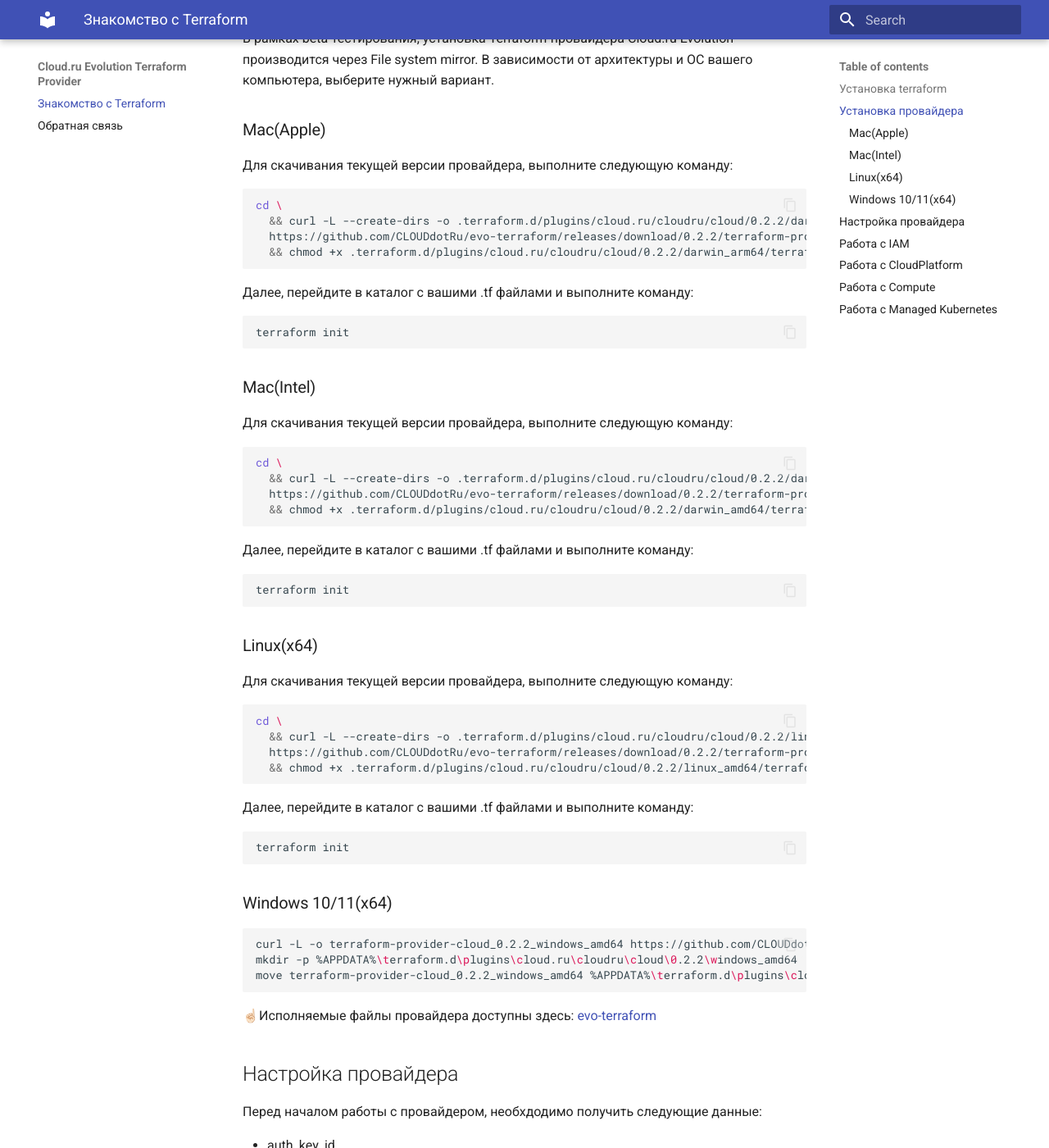
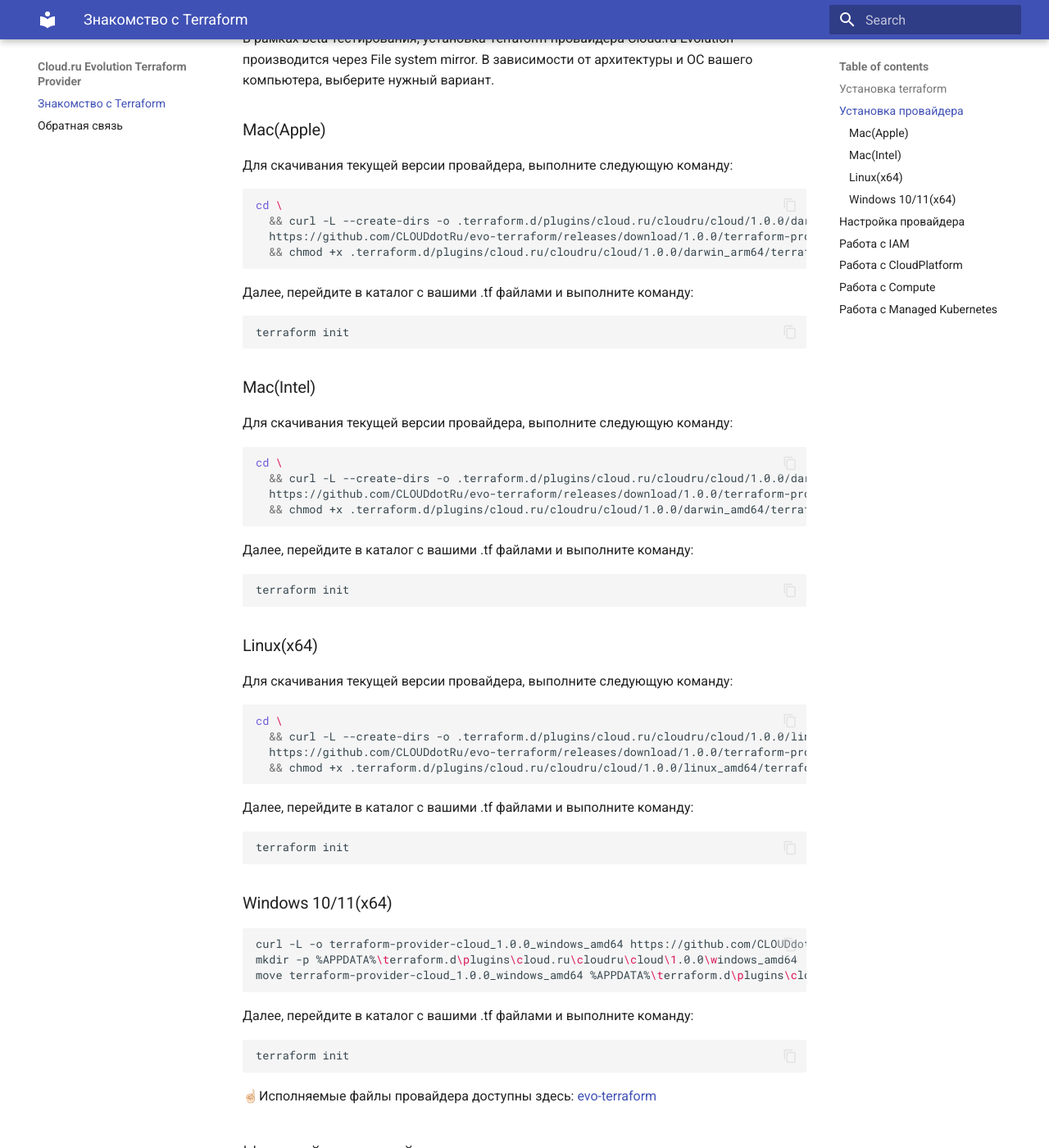
Before and after one commit to CLOUDdotRu/evo-terraform, an MkDocs documentation site: the page built from docs/index.md, in a window 1280 px wide and 1400 px high, scrolled down 785 px. Shown: the whole window at 82% size. Built offline with MkDocs 1.6.1 and Material for MkDocs 9.7.7, drawn with Linux system fonts in a browser that asks for light colours.

Commit message:
Update index.md

````diff
--- a/docs/index.md
+++ b/docs/index.md
@@ -19,9 +19,9 @@
 
 ``` bash
 cd \
-  && curl -L --create-dirs -o .terraform.d/plugins/cloud.ru/cloudru/cloud/0.2.2/darwin_arm64/terraform-provider-cloud_0.2.2_darwin_arm64 \
-  https://github.com/CLOUDdotRu/evo-terraform/releases/download/0.2.2/terraform-provider-cloud_0.2.2_darwin_arm64 \
-  && chmod +x .terraform.d/plugins/cloud.ru/cloudru/cloud/0.2.2/darwin_arm64/terraform-provider-cloud_0.2.2_darwin_arm64
+  && curl -L --create-dirs -o .terraform.d/plugins/cloud.ru/cloudru/cloud/1.0.0/darwin_arm64/terraform-provider-cloud_1.0.0_darwin_arm64 \
+  https://github.com/CLOUDdotRu/evo-terraform/releases/download/1.0.0/terraform-provider-cloud_1.0.0_darwin_arm64 \
+  && chmod +x .terraform.d/plugins/cloud.ru/cloudru/cloud/1.0.0/darwin_arm64/terraform-provider-cloud_1.0.0_darwin_arm64
 ```
 
 Далее, перейдите в каталог с вашими .tf файлами и выполните команду:
@@ -36,9 +36,9 @@
 
 ``` bash
 cd \
-  && curl -L --create-dirs -o .terraform.d/plugins/cloud.ru/cloudru/cloud/0.2.2/darwin_amd64/terraform-provider-cloud_0.2.2_darwin_amd64 \
-  https://github.com/CLOUDdotRu/evo-terraform/releases/download/0.2.2/terraform-provider-cloud_0.2.2_darwin_amd64 \
-  && chmod +x .terraform.d/plugins/cloud.ru/cloudru/cloud/0.2.2/darwin_amd64/terraform-provider-cloud_0.2.2_darwin_amd64
+  && curl -L --create-dirs -o .terraform.d/plugins/cloud.ru/cloudru/cloud/1.0.0/darwin_amd64/terraform-provider-cloud_1.0.0_darwin_amd64 \
+  https://github.com/CLOUDdotRu/evo-terraform/releases/download/1.0.0/terraform-provider-cloud_1.0.0_darwin_amd64 \
+  && chmod +x .terraform.d/plugins/cloud.ru/cloudru/cloud/1.0.0/darwin_amd64/terraform-provider-cloud_1.0.0_darwin_amd64
 ```
 
 Далее, перейдите в каталог с вашими .tf файлами и выполните команду:
@@ -53,9 +53,9 @@
 
 ``` bash
 cd \
-  && curl -L --create-dirs -o .terraform.d/plugins/cloud.ru/cloudru/cloud/0.2.2/linux_amd64/terraform-provider-cloud_0.2.2_linux_amd64 \
-  https://github.com/CLOUDdotRu/evo-terraform/releases/download/0.2.2/terraform-provider-cloud_0.2.2_linux_amd64 \
-  && chmod +x .terraform.d/plugins/cloud.ru/cloudru/cloud/0.2.2/linux_amd64/terraform-provider-cloud_0.2.2_linux_amd64
+  && curl -L --create-dirs -o .terraform.d/plugins/cloud.ru/cloudru/cloud/1.0.0/linux_amd64/terraform-provider-cloud_1.0.0_linux_amd64 \
+  https://github.com/CLOUDdotRu/evo-terraform/releases/download/1.0.0/terraform-provider-cloud_1.0.0_linux_amd64 \
+  && chmod +x .terraform.d/plugins/cloud.ru/cloudru/cloud/1.0.0/linux_amd64/terraform-provider-cloud_1.0.0_linux_amd64
 ```
 
 Далее, перейдите в каталог с вашими .tf файлами и выполните команду:
@@ -67,10 +67,17 @@
 ### Windows 10/11(x64)
 
 ``` bash
-curl -L -o terraform-provider-cloud_0.2.2_windows_amd64 https://github.com/CLOUDdotRu/evo-terraform/releases/download/0.2.2/terraform-provider-cloud_0.2.2_windows_amd64
-mkdir -p %APPDATA%\terraform.d\plugins\cloud.ru\cloudru\cloud\0.2.2\windows_amd64
-move terraform-provider-cloud_0.2.2_windows_amd64 %APPDATA%\terraform.d\plugins\cloud.ru\cloudru\cloud\0.2.2\windows_amd64\
+curl -L -o terraform-provider-cloud_1.0.0_windows_amd64 https://github.com/CLOUDdotRu/evo-terraform/releases/download/1.0.0/terraform-provider-cloud_1.0.0_windows_amd64
+mkdir -p %APPDATA%\terraform.d\plugins\cloud.ru\cloudru\cloud\1.0.0\windows_amd64
+move terraform-provider-cloud_1.0.0_windows_amd64 %APPDATA%\terraform.d\plugins\cloud.ru\cloudru\cloud\1.0.0\windows_amd64\
 ```
+
+Далее, перейдите в каталог с вашими .tf файлами и выполните команду:
+
+``` bash
+terraform init
+```
+
 
 ☝🏻Исполняемые файлы провайдера доступны здесь: [evo-terraform](https://github.com/CLOUDdotRu/evo-terraform/releases){target=_blank}
 
````
